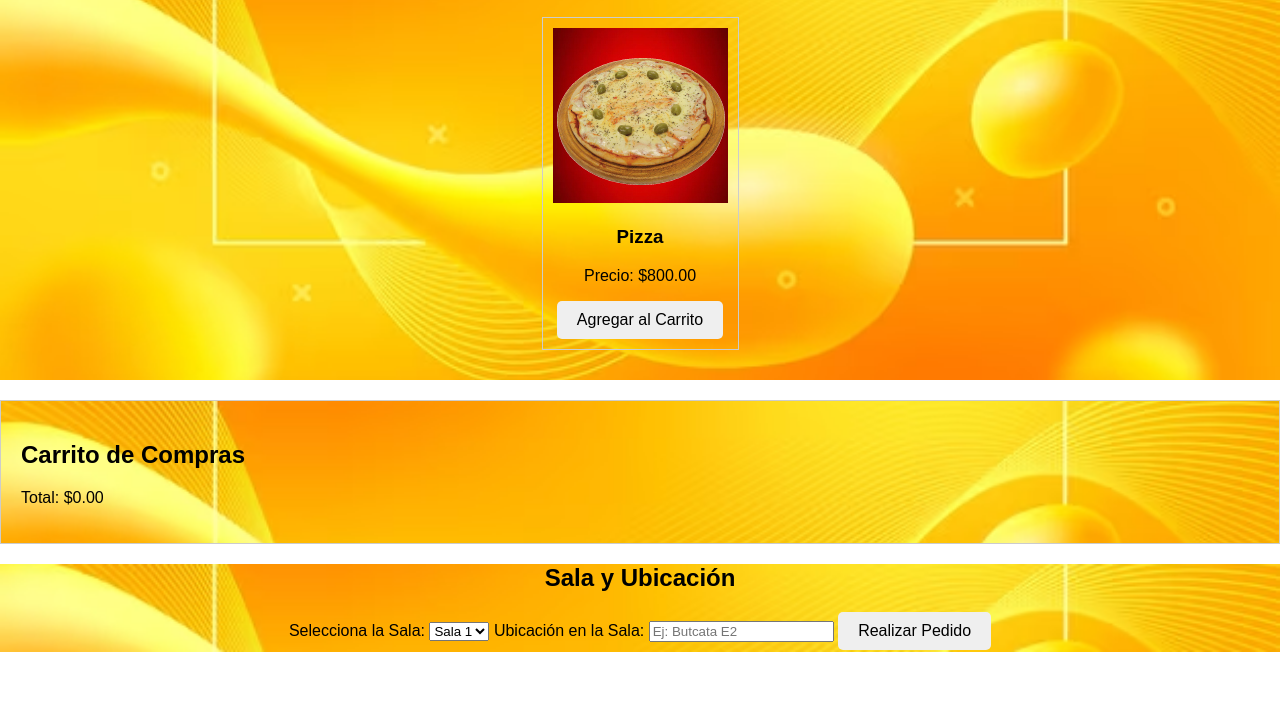
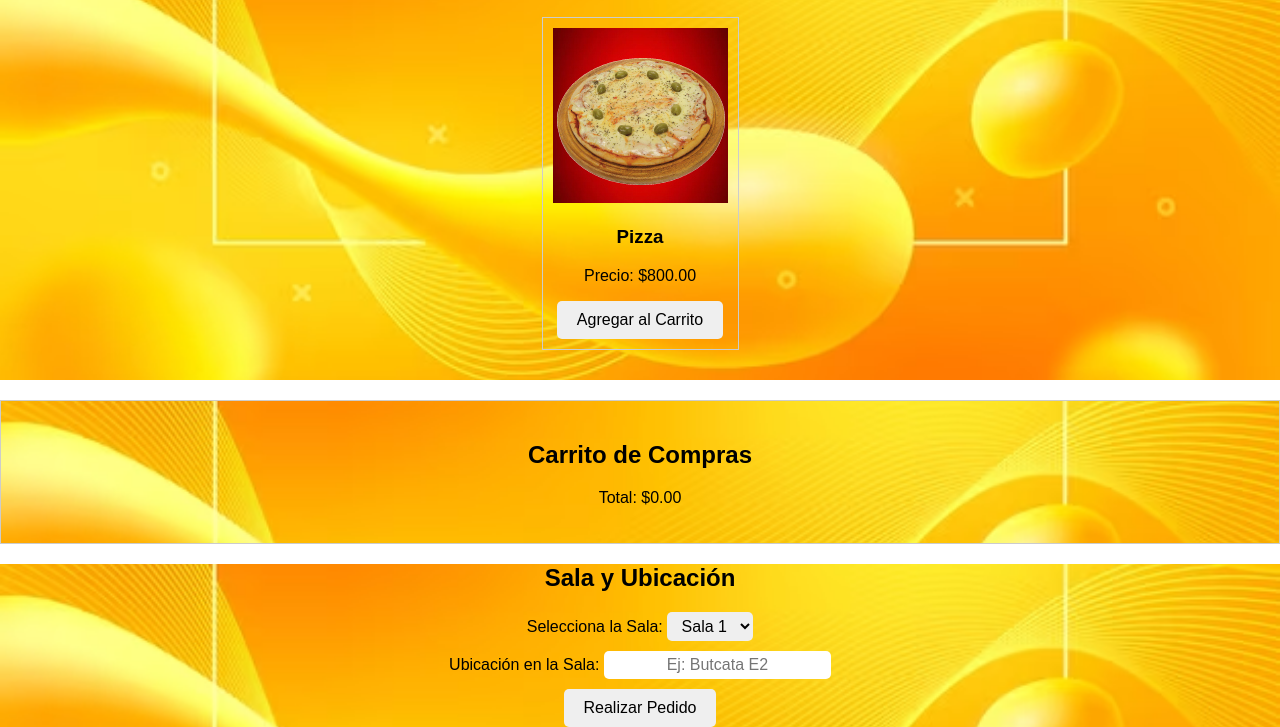
Before and after one commit to infogrupomint/candyonline, a plain HTML site: page index.html in a window 1280 px wide. Shown: the part 461-1188 px from the top of the page. Before the commit the page ends 1113 px from the top, so only its background shows below. Drawn offline with Linux system fonts and the light colour scheme.

Commit message:
Add files via upload

```diff
--- a/styles.css
+++ b/styles.css
@@ -51,6 +51,7 @@ h1 {
 }
 
 #carrito {
+    text-align: center;
     margin-top: 20px;
     padding: 20px;
     border: 1px solid #ccc;
@@ -63,6 +64,14 @@ h1 {
 
 #sala, #ubicacion {
     margin-bottom: 10px;
+    display: inline-block;
+    padding: 5px 10px;
+    font-size: 16px;
+    text-align: center;
+    text-decoration: none;
+    cursor: pointer;
+    border: none;
+    border-radius: 5px;
 }
 
 /* Estilos generales para el botón */
@@ -79,5 +88,5 @@ button {
 }
 
 button:hover {
-  background-color: #2980b9;
+  background-color: #19bf3d;
 }
```
Also changed, not shown: index.html (+2 -1 lines).
